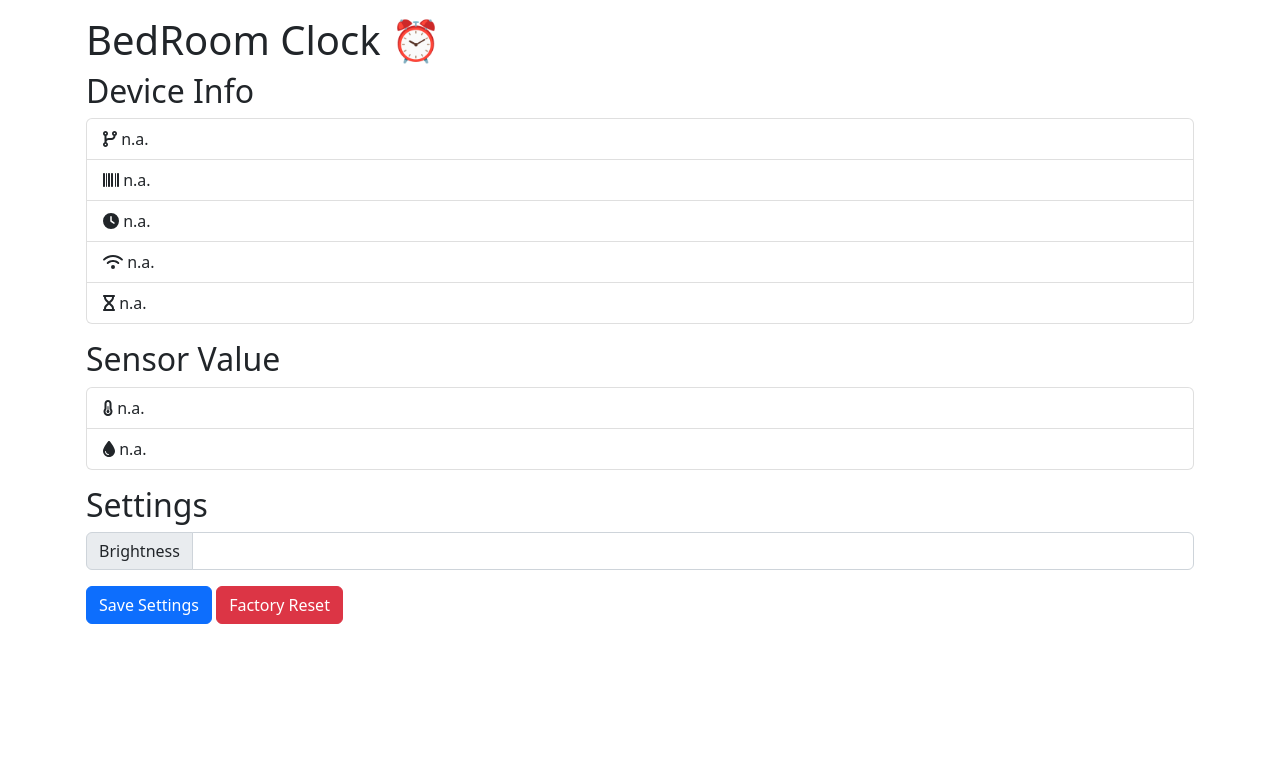
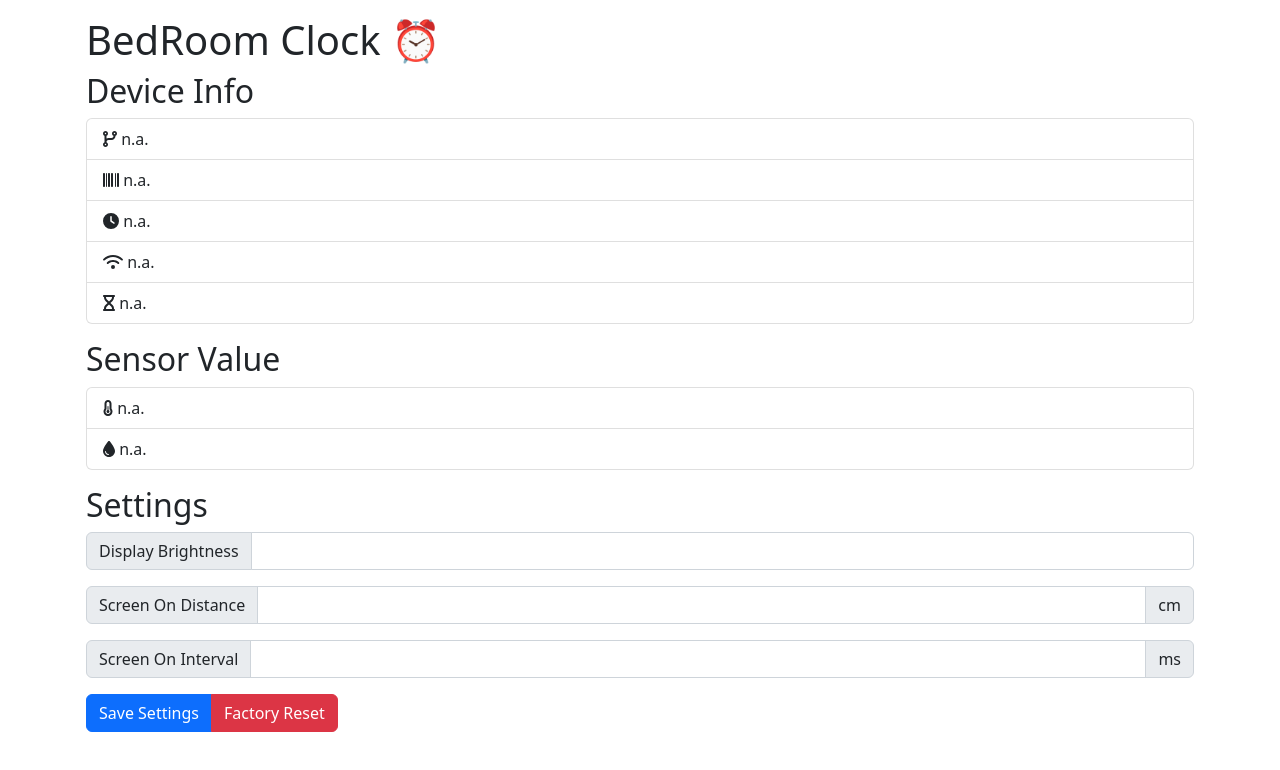
Before and after one commit to coding-lemur/bed-room-clock-dashboard, a React (Vite) app: page / in a window 1280 px wide. Shown: the top 770 px of the page. Built offline with nearby package versions, Linux system fonts and the light colour scheme; no server answers.

Commit message:
add all setting fields; add button-group

```diff
--- a/src/components/Settings.tsx
+++ b/src/components/Settings.tsx
@@ -3,6 +3,7 @@ import { FC, useState, useCallback, useEffect, ChangeEvent } from 'react';
 import Form from 'react-bootstrap/Form';
 import InputGroup from 'react-bootstrap/InputGroup';
 import Button from 'react-bootstrap/Button';
+import ButtonGroup from 'react-bootstrap/ButtonGroup';
 
 import { Settings as SettingsType } from '../services/types';
 import { loadSettings } from '../services/DataService';
@@ -23,25 +24,47 @@ const Settings: FC<SettingsProps> = ({ }) => {
         loadData()
     }, [])
 
-    const handleBrightnessChange = useCallback((e: ChangeEvent<HTMLInputElement>) => {
-        console.log('🦘', e.target.value)
+    const handleBrightnessChange = useCallback((e: ChangeEvent<HTMLInputElement>) =>
+        setSettings(oldState => oldState ? ({
+            ...oldState,
+            brightness: Number.parseInt(e.target.value),
+        }) : null), [])
 
-        setSettings(oldState => ({
-            brightness: Number.parseInt(e.target.value),
-            screenOnDistance: oldState?.screenOnDistance ?? 0,
-            screenOnInterval: oldState?.screenOnInterval ?? 0,
-        }))
-    }, [])
+    const handleScreenOnDistanceChange = useCallback((e: ChangeEvent<HTMLInputElement>) =>
+        setSettings(oldState => oldState ? ({
+            ...oldState,
+            screenOnDistance: Number.parseInt(e.target.value),
+        }) : null), [])
+
+    const handleScreenOnIntervalChange = useCallback((e: ChangeEvent<HTMLInputElement>) =>
+        setSettings(oldState => oldState ? ({
+            ...oldState,
+            screenOnInterval: Number.parseInt(e.target.value),
+        }) : null), [])
 
     return <section id='settings' className='mb-3'>
         <h2>Settings</h2>
         <InputGroup className='mb-3'>
-            <InputGroup.Text>Brightness</InputGroup.Text>
-            <Form.Control type='number' min={0} max={255} aria-label="brightness" value={settings?.brightness} onChange={handleBrightnessChange} />
+            <InputGroup.Text>Display Brightness</InputGroup.Text>
+            <Form.Control type='number' min={0} max={255} aria-label="display brightness" value={settings?.brightness} onChange={handleBrightnessChange} />
         </InputGroup>
 
-        <Button variant="primary">Save Settings</Button>{' '}
-        <Button variant="danger">Factory Reset</Button>{' '}
+        <InputGroup className='mb-3'>
+            <InputGroup.Text>Screen On Distance</InputGroup.Text>
+            <Form.Control type='number' min={0} max={255} aria-label="screen on distance" value={settings?.screenOnDistance} onChange={handleScreenOnDistanceChange} />
+            <InputGroup.Text>cm</InputGroup.Text>
+        </InputGroup>
+
+        <InputGroup className='mb-3'>
+            <InputGroup.Text>Screen On Interval</InputGroup.Text>
+            <Form.Control type='number' min={0} max={255} aria-label="screen on interval" value={settings?.screenOnInterval} onChange={handleScreenOnIntervalChange} />
+            <InputGroup.Text>ms</InputGroup.Text>
+        </InputGroup>
+
+        <ButtonGroup aria-label="Basic example">
+            <Button variant="primary">Save Settings</Button>
+            <Button variant="danger">Factory Reset</Button>
+        </ButtonGroup>
     </section>
 }
 
```
